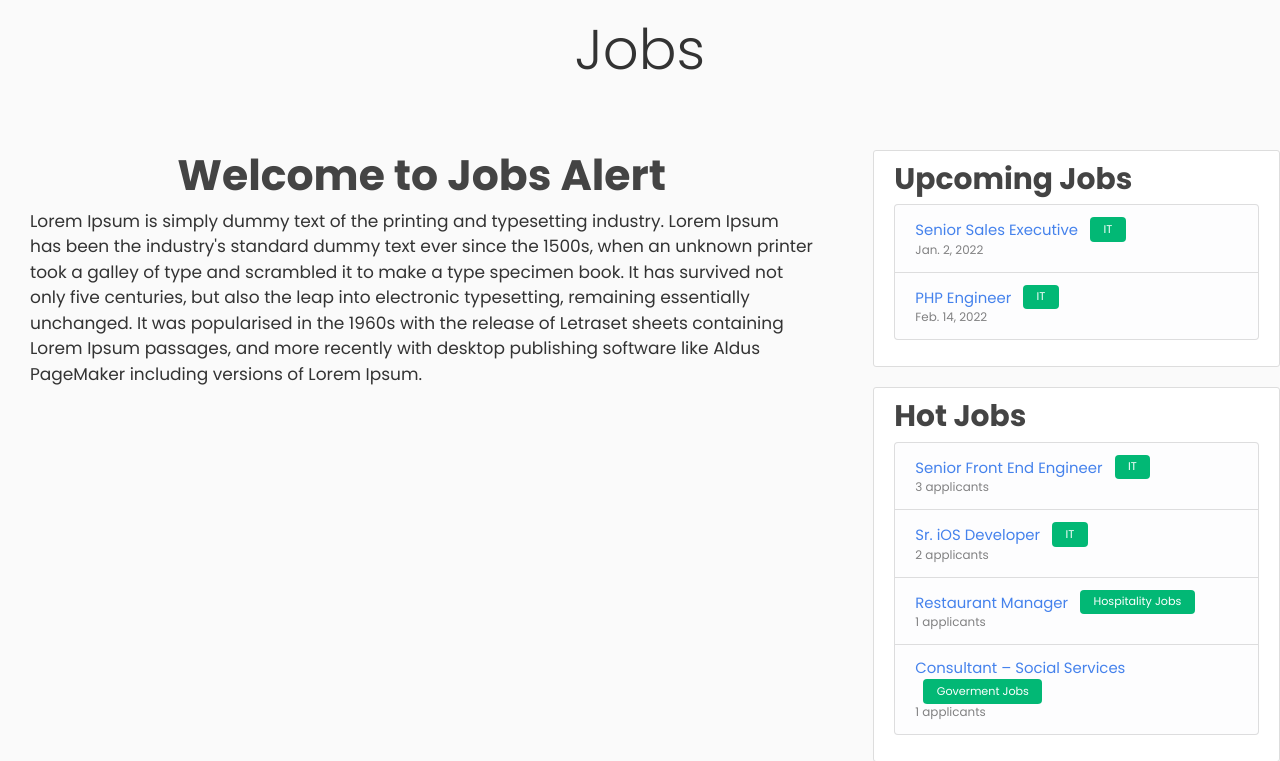
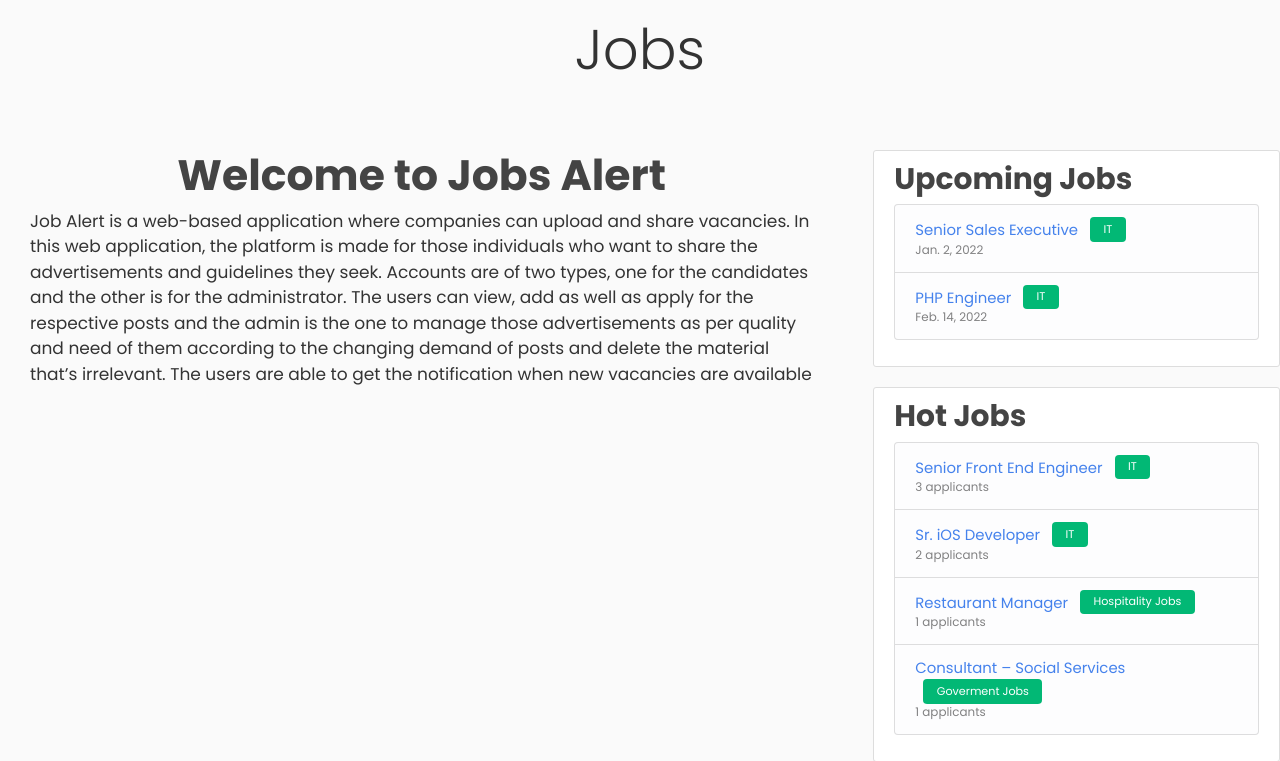
Before and after one commit to Mohammad-Rahim/JobsAlert, a Django app: page /about/ in a window 1280 px wide. Shown: the part 60-821 px from the top of the page. Run offline with Django 3.2, Linux system fonts and the light colour scheme; data comes from the database, SQL or seed files in the repository; some libraries are stand-ins or nearby versions.

Commit message:
Updated Text

```diff
--- a/blog/templates/blog/about.html
+++ b/blog/templates/blog/about.html
@@ -4,7 +4,16 @@
     <div class="container">
     <h1 class="text-center">Welcome to Jobs Alert</h1>
     <p>
-    Lorem Ipsum is simply dummy text of the printing and typesetting industry. Lorem Ipsum has been the industry's standard dummy text ever since the 1500s, when an unknown printer took a galley of type and scrambled it to make a type specimen book. It has survived not only five centuries, but also the leap into electronic typesetting, remaining essentially unchanged. It was popularised in the 1960s with the release of Letraset sheets containing Lorem Ipsum passages, and more recently with desktop publishing software like Aldus PageMaker including versions of Lorem Ipsum.
+        Job Alert is a web-based application where companies can upload and
+share vacancies. In this web application, the platform is made for those
+individuals who want to share the advertisements and guidelines they seek.
+Accounts are of two types, one for the candidates and the other is for the
+administrator. The users can view, add as well as apply for the respective
+posts and the admin is the one to manage those advertisements as per
+quality and need of them according to the changing demand of posts and
+delete the material that’s irrelevant. The users are able to get the
+notification when new vacancies are available
+<!--     Lorem Ipsum is simply dummy text of the printing and typesetting industry. Lorem Ipsum has been the industry's standard dummy text ever since the 1500s, when an unknown printer took a galley of type and scrambled it to make a type specimen book. It has survived not only five centuries, but also the leap into electronic typesetting, remaining essentially unchanged. It was popularised in the 1960s with the release of Letraset sheets containing Lorem Ipsum passages, and more recently with desktop publishing software like Aldus PageMaker including versions of Lorem Ipsum. -->
     </p>
     </div>
 {% endblock content %}
```
